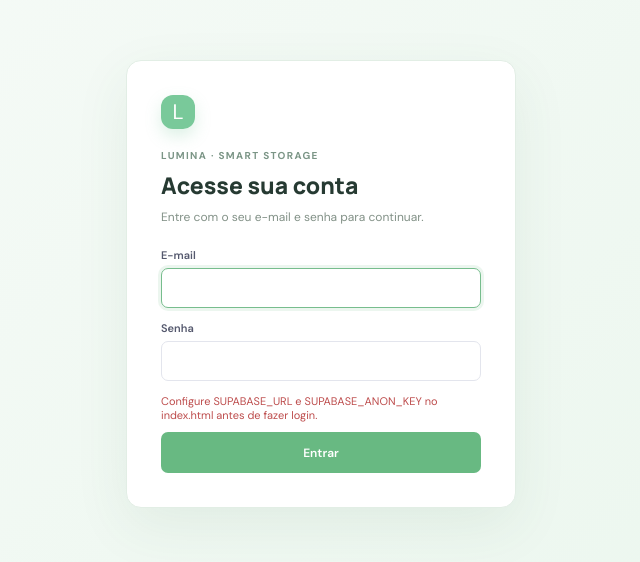
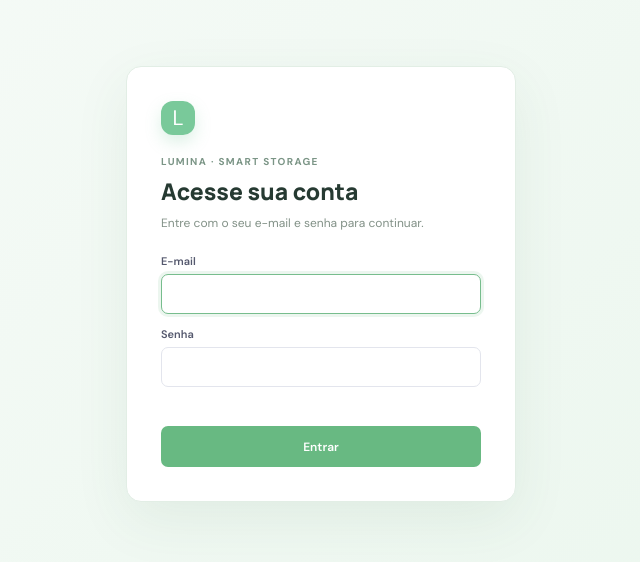
Before and after one commit to shadlics22-star/luminastorage, a plain HTML site: page index.html in a window 1280 px wide. Shown: the part 116-678 px from the top of the page, without its empty margins (319-959 px from the left). Drawn offline with nearby package versions, Linux system fonts and the light colour scheme.

Commit message:
Update index.html

```diff
--- a/index.html
+++ b/index.html
@@ -181,8 +181,8 @@
     <script src="https://cdn.jsdelivr.net/npm/@supabase/supabase-js@2"></script>
     <script>
       (function initLuminaSupabase() {
-        const SUPABASE_URL = 'https://SEU-PROJETO.supabase.co';
-        const SUPABASE_ANON_KEY = 'SUA-ANON-KEY-AQUI';
+        const SUPABASE_URL = 'https://mthhgxkztdpyfhapwlii.supabase.co';
+        const SUPABASE_ANON_KEY = 'sb_publishable_xgDWdYVmej-DniXSE0RrIg_OMDPs8PP';
         try {
           if (!window.supabase?.createClient) {
             window.luminaSupabaseError = 'Biblioteca do Supabase não carregada. Verifique a conexão com a internet.';
```
